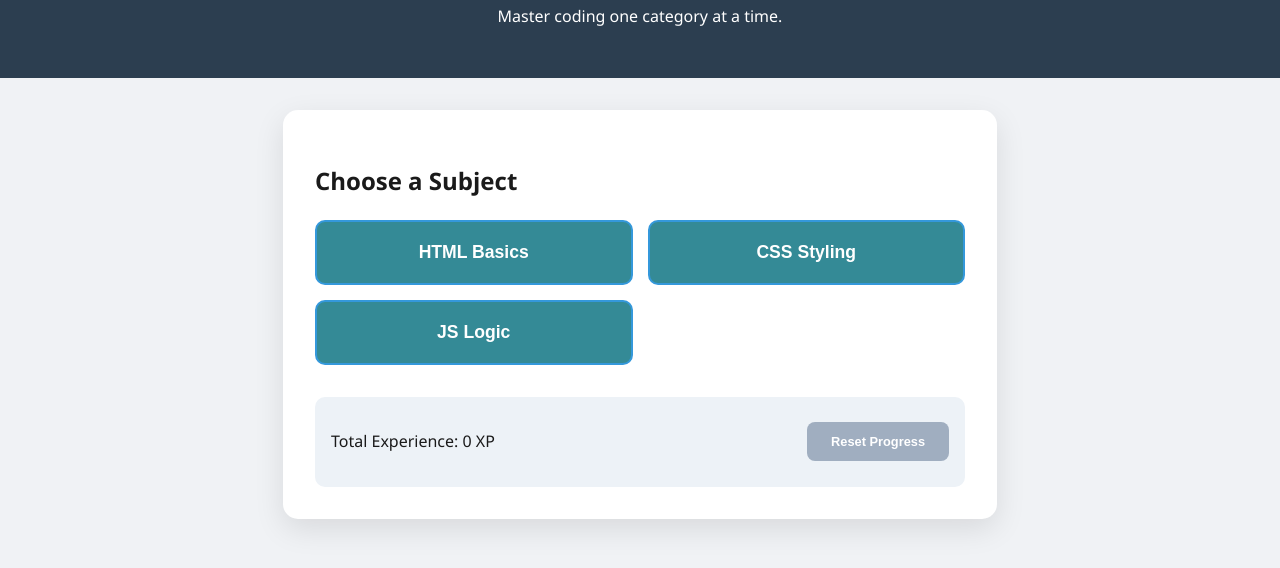
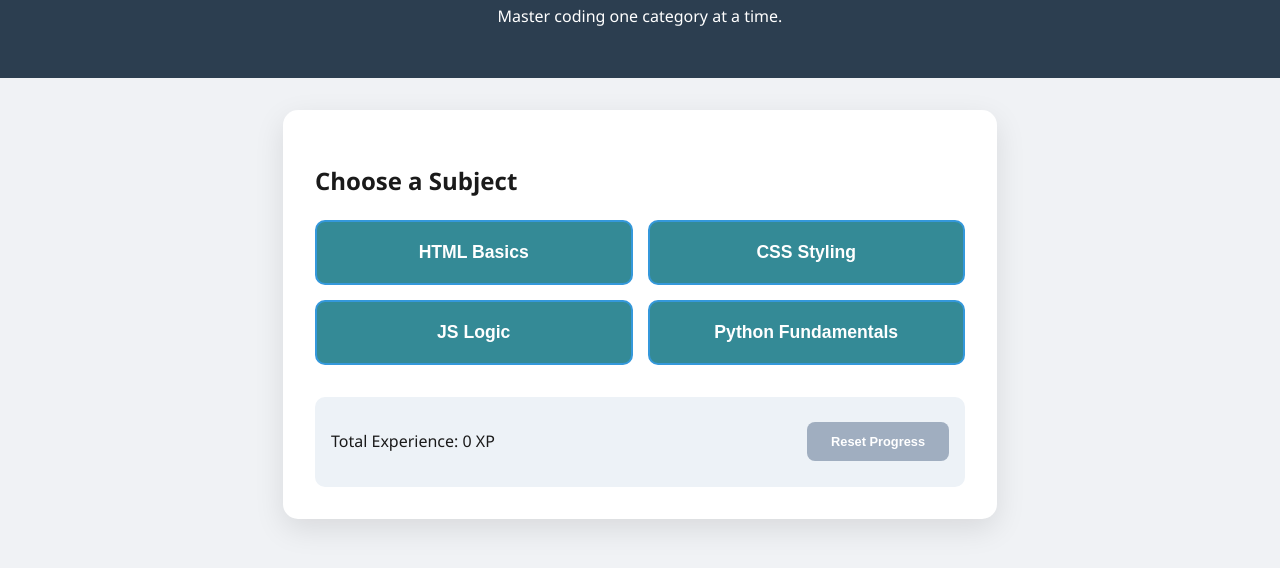
Before and after one commit to Jishnu19891/LetsLearn, a website: page public/index.html in a window 1280 px wide. Shown: the part 122-690 px from the top of the page. Drawn offline with Linux system fonts and the light colour scheme; no server answers.

Commit message:
Created new Test

```diff
--- a/public/index.html
+++ b/public/index.html
@@ -20,6 +20,7 @@
                 <button class="cat-btn" onclick="startQuiz('html')">HTML Basics</button>
                 <button class="cat-btn" onclick="startQuiz('css')">CSS Styling</button>
                 <button class="cat-btn" onclick="startQuiz('js')">JS Logic</button>
+                <button class="cat-btn" onclick="startQuiz('python')">Python Fundamentals</button>
             </div>
         </div>
 
```
